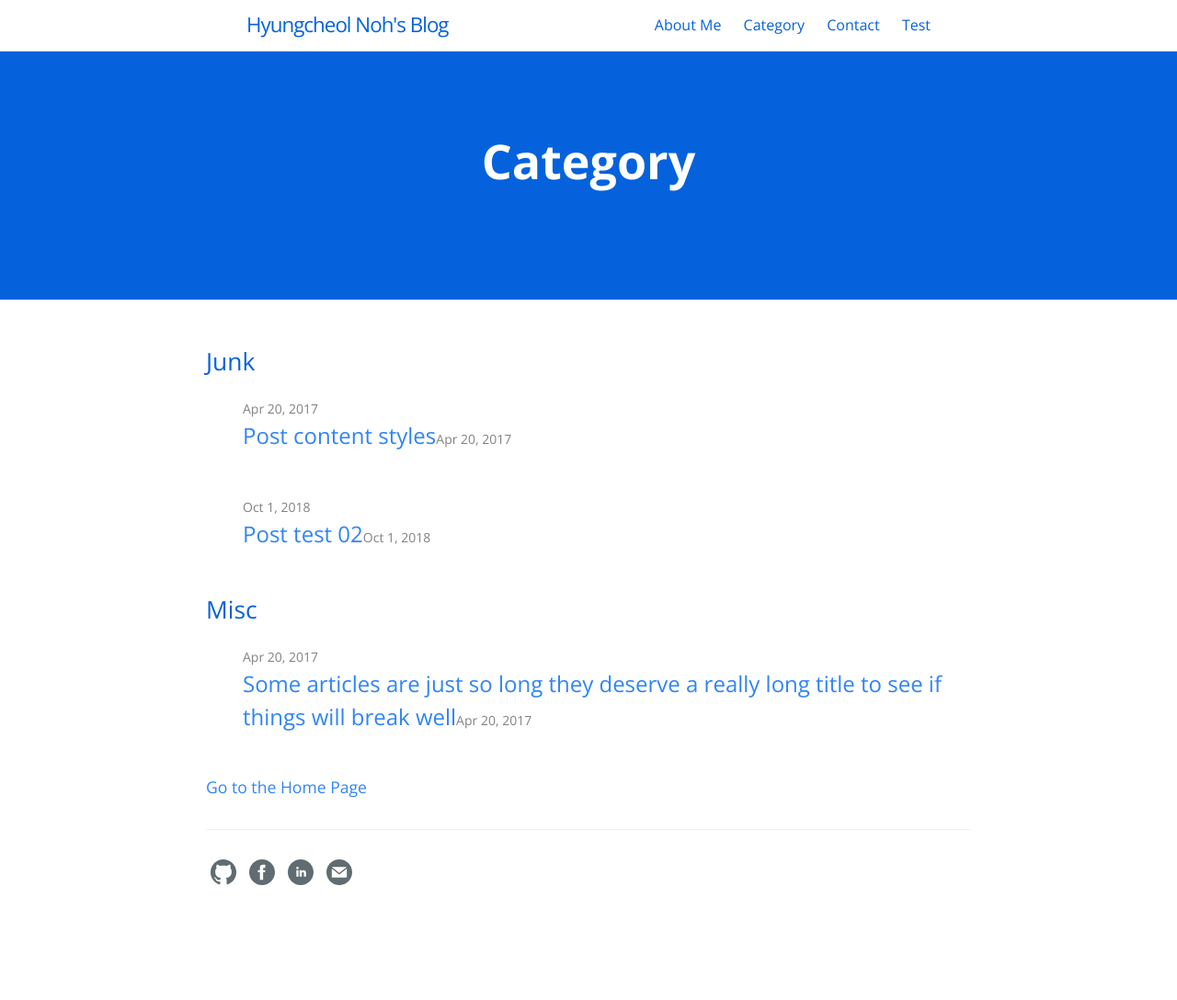
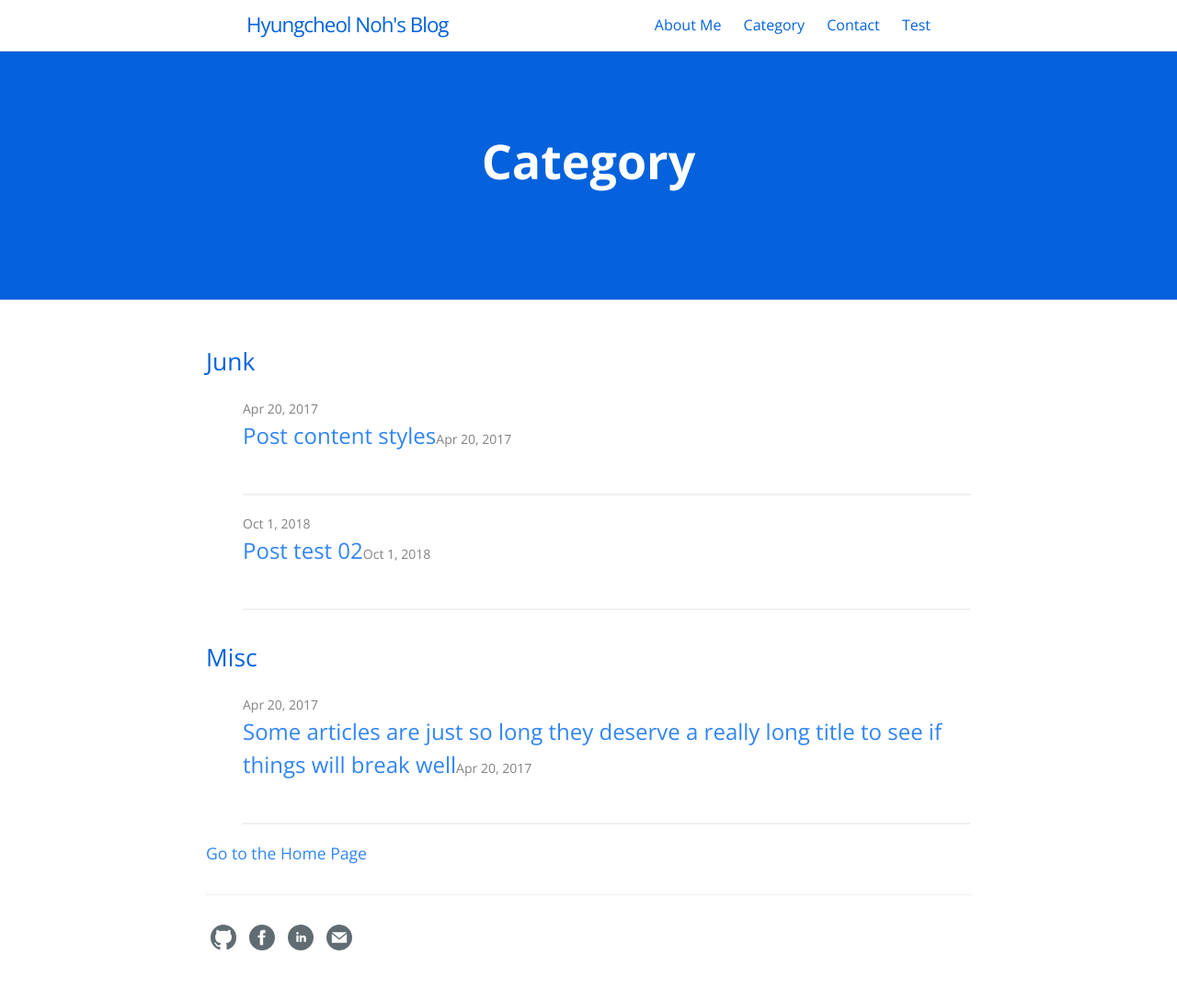
Before and after one commit to hcnoh/hcnoh.github.io, a Jekyll site: the page built from category.md, in a window 1280 px wide. Shown: the whole page at 92% size. Built offline with Jekyll 4.4.1, drawn with Linux system fonts in a browser that asks for light colours; before the commit the page ends 1017 px from its top, so only the background shows below that.

Commit message:
Update category.html

```diff
--- a/_layouts/category.html
+++ b/_layouts/category.html
@@ -20,6 +20,7 @@ layout: default
         </h2>
 
       </li>
+      <hr size="5" noshade>
 
     {% endfor %}
     {% assign pages_list = nil %}
```
